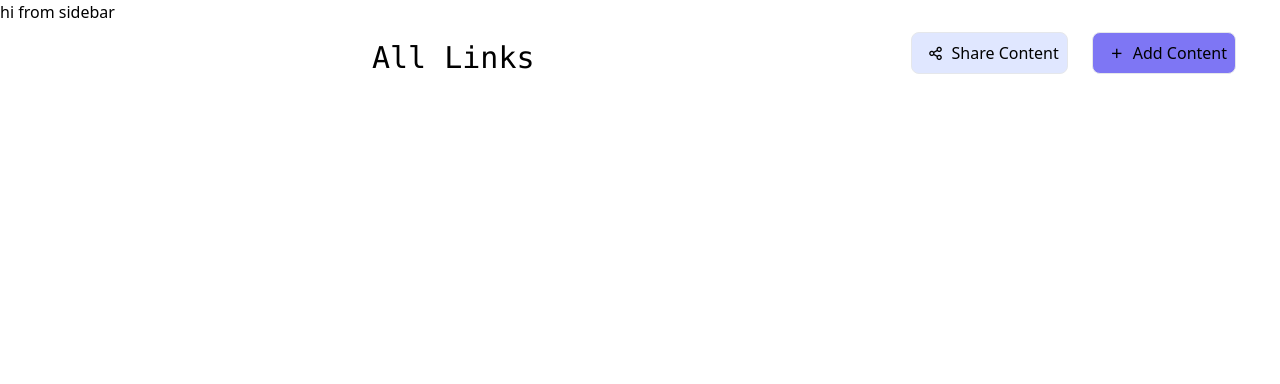
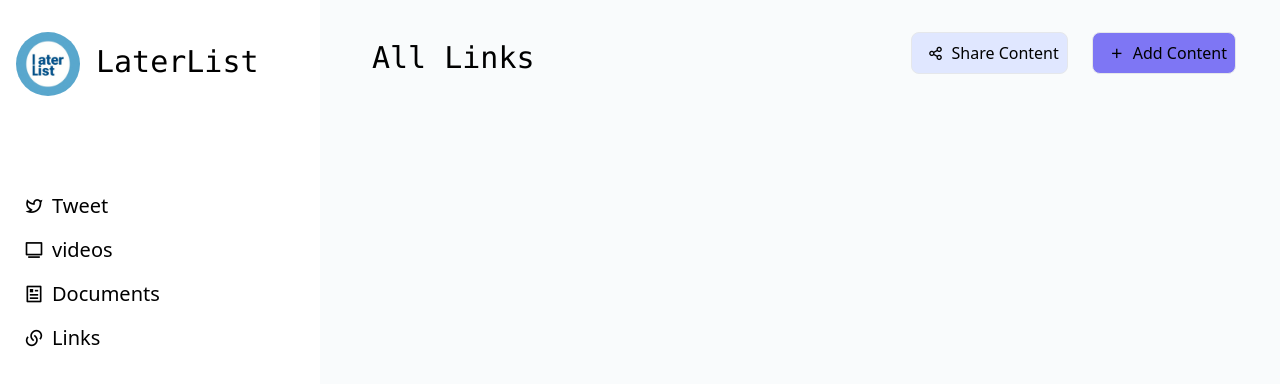
Before and after one commit to DalipTandon/LaterList-Fe, a React (Vite) app: page / in a window 1280 px wide. Shown: the top 384 px of the page. Built offline with nearby package versions, Linux system fonts and the light colour scheme; no server answers.

Commit message:
feat:sidebar structure done

```diff
--- a/src/components/Main.tsx
+++ b/src/components/Main.tsx
@@ -1,14 +1,13 @@
 import Content from "./Content";
 import MainTop from "./MainTop";
 
-
-const Main=()=>{
-    return(
-        <div className="w-3/4 h-screen p-4">
-            <MainTop/>
-            <Content/>
-            </div>
-    )
-}
+const Main = () => {
+  return (
+    <div className="fixed right-0 top-0 w-3/4 h-screen p-4 bg-[#F9FBFC] overflow-auto">
+      <MainTop />
+      <Content />
+    </div>
+  );
+};
 
 export default Main;
--- a/src/components/Sidebar.tsx
+++ b/src/components/Sidebar.tsx
@@ -1,8 +1,20 @@
-
+import logo from "../../images/logo.jpg"
 
 const Sidebar=()=>{
     return(
-        <div className=" w-1/4 h-screen	">hi from sidebar</div>
+        <div className=" fixed left-0 top-0 w-1/4 h-screen shadow-xl bg-white ">
+            <div className=" h-20 w-full flex p-2 my-6">
+            <img className="object-contain rounded-full mx-2" src={logo}/>
+            <h2 className="text-3xl mt-3 mx-2 font-mono">LaterList</h2>
+            </div>
+            <div className=" h-fit mt-14 p-4 ">
+                <button className="block my-4 text-xl cursor-pointer "><i className="ri-twitter-line mx-2"></i>Tweet</button>
+                <button className="block my-4 text-xl cursor-pointer"><i className="ri-tv-2-line mx-2"></i>videos</button>
+                <button className="block my-4 text-xl cursor-pointer"><i className="ri-article-line mx-2"></i>Documents</button>
+                <button className="block text-xl cursor-pointer"><i className="ri-links-line mx-2"></i>Links</button>
+
+            </div>
+        </div>
     )
 }
 
```
Also changed, not shown: images/logo.jpg (added), src/App.tsx (line endings or trailing spaces).
